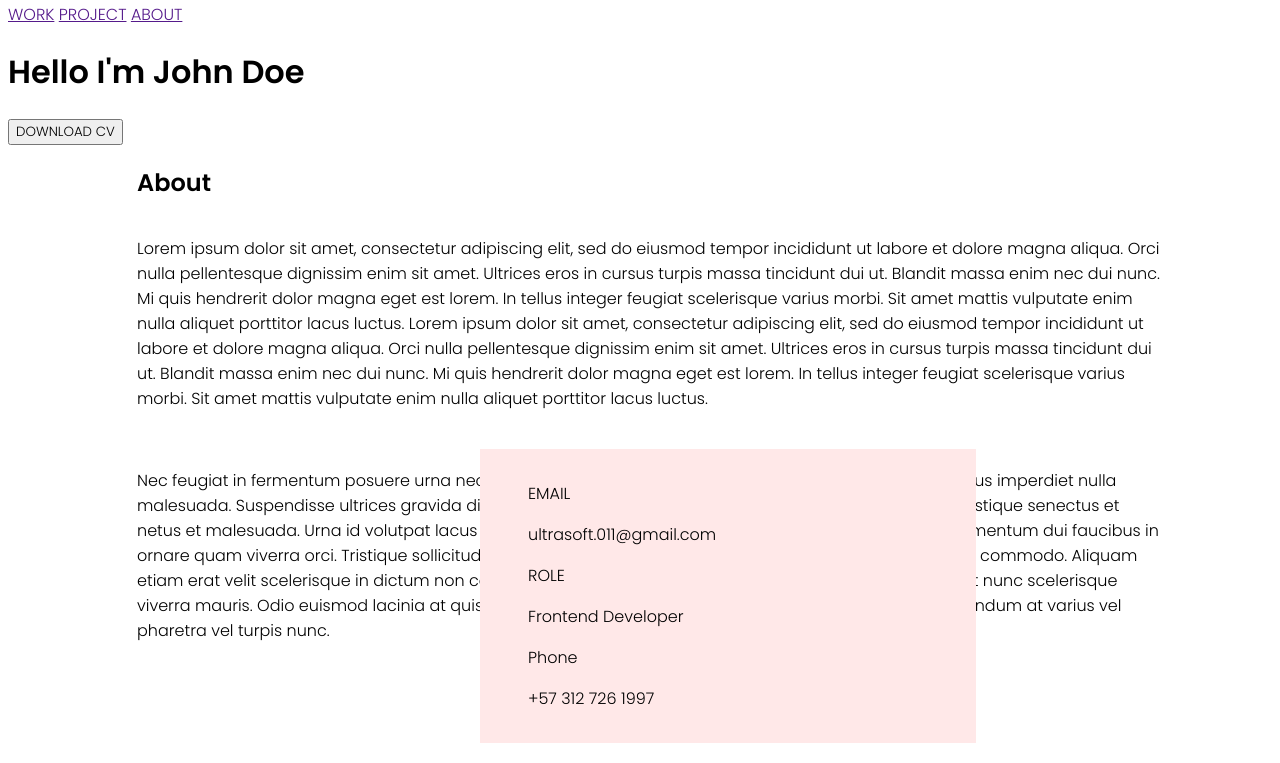
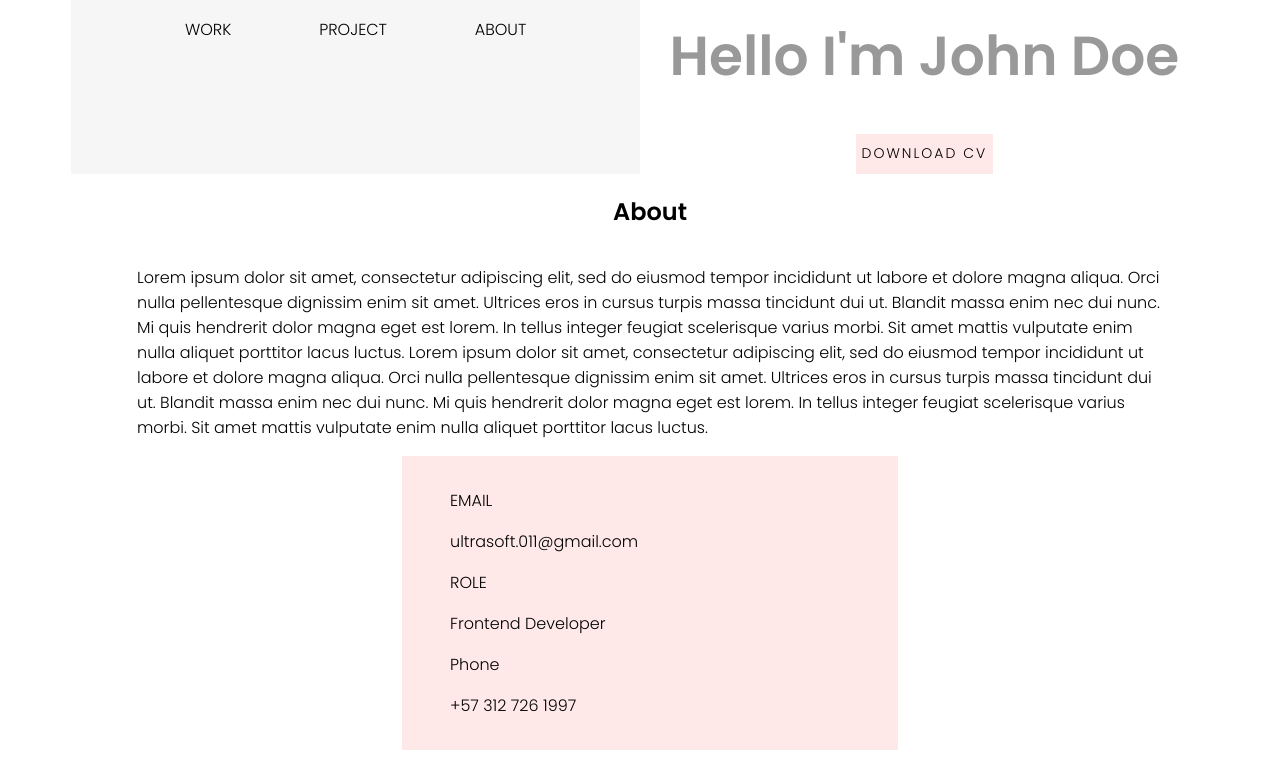
Before and after one commit to ultrasoft011/Portafolio, a plain HTML site: page index.html in a window 1280 px wide. Shown: the part 31-794 px from the top of the page. Drawn offline with Linux system fonts and the light colour scheme.

Commit message:
css fixed

```diff
--- a/css/styles.css
+++ b/css/styles.css
@@ -1,16 +1,85 @@
+/* header */
+
 * {
     font-family: 'Poppins', sans-serif;
 }
+
+header{
+    width:100%;
+
+}
+.header__profile{
+    width:90%;
+    margin: 0 auto;
+    display:grid;
+    grid-template-columns: repeat(auto-fill, minmax(440px, 1fr));
+}
+
+.header__profile--sections {
+    width: 100%;
+    background-color:#F6F6F6;
+    display: flex;
+    flex-direction: column;
+}
+
+.header__profile--img{
+    display: flex;
+    flex-direction: column;
+    align-items:center;
+}
+
+.header__profile--sections img{
+    margin-top: 20px;
+    height:auto;
+    width:200px
+}
+
+.header__options{
+    width: 60%;
+    margin: 20px 0;
+    display: flex;
+    justify-content: space-between;
+}
+
+.header__options a{
+    text-decoration: none;
+    color: black;
+}
+
+.header__curriculum{
+    width:100%;
+    display: flex;
+    flex-direction: column;
+    align-items:center;
+    justify-content: center;
+
+}
+
+.header__curriculum h1{
+    text-align: center;
+    font-size: 55px;
+    color: #999999;
+}
+
+.header__curriculum--btn button{
+    height: 40px;
+    border:none;
+    background-color:#FFE8E8;
+    font-size: 14px;
+letter-spacing: 2px;
+}
+
+/* About */
 
 .about {
     display: flex;
     padding: 0 109px 0 129px;
     flex-wrap: wrap;
+    justify-content: center;
 }
 
 .contact {
     padding: 1rem 3rem 1rem 3rem;
-    position: absolute;
     width: 25rem;
     top: 30rem;
     left: 30rem;
```
